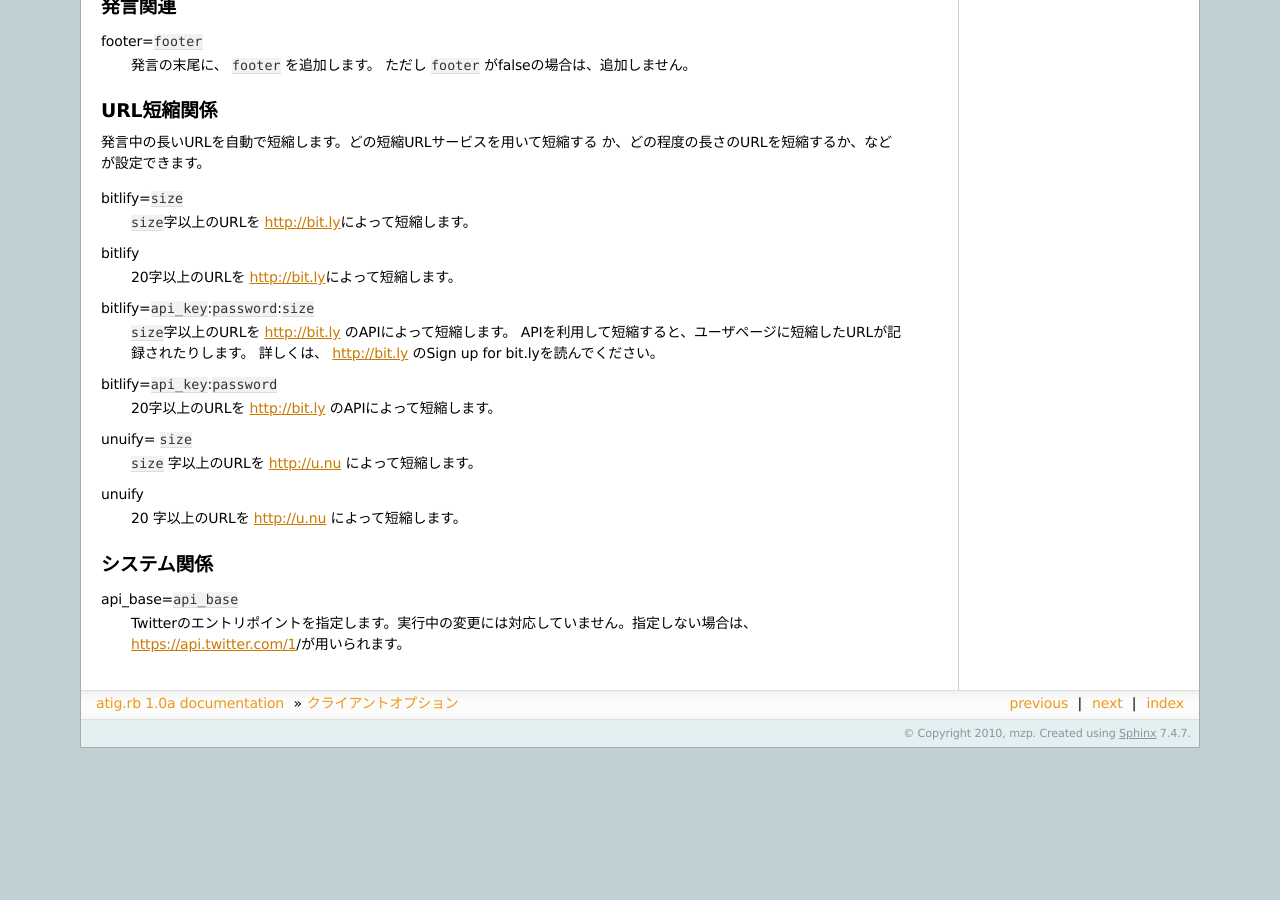
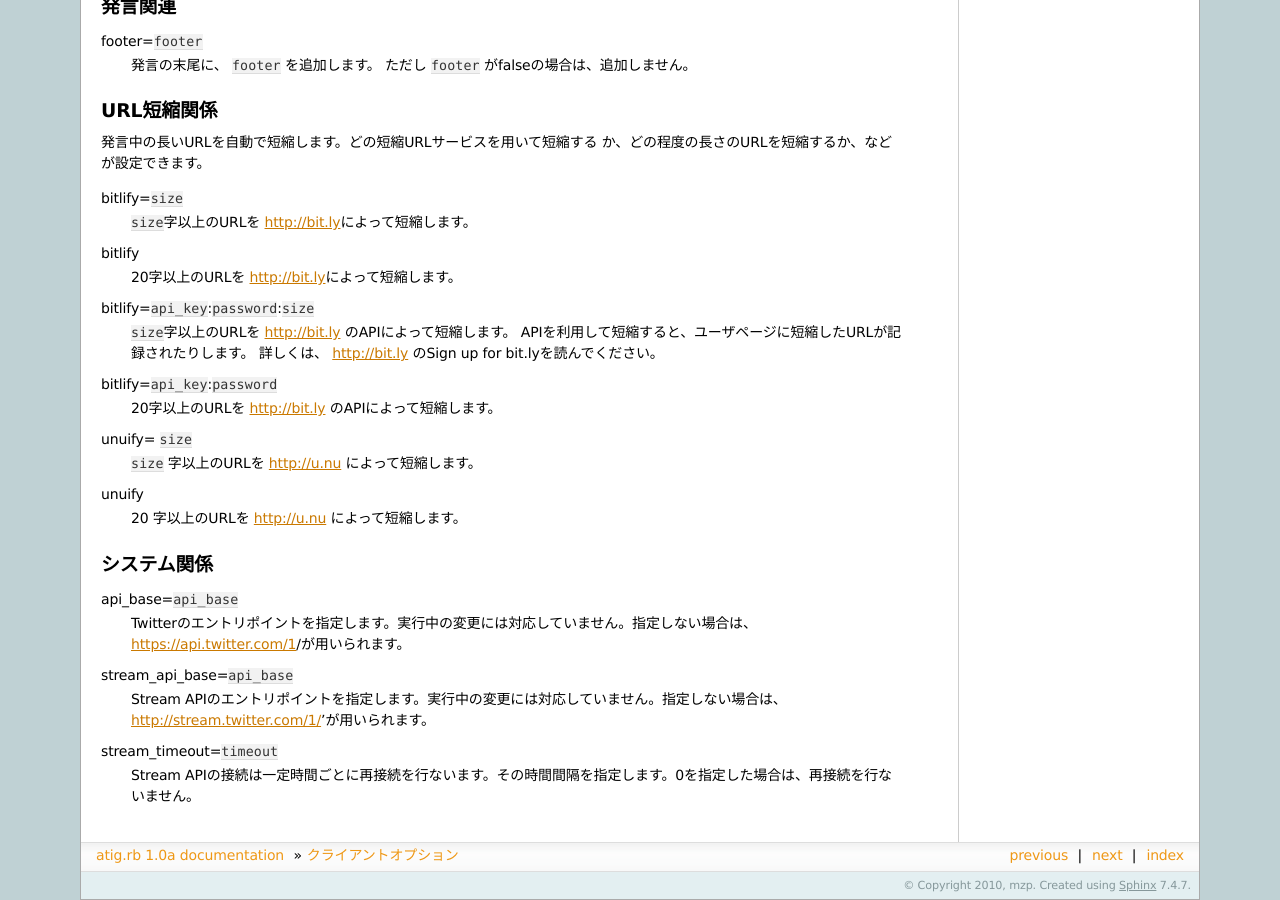
Before and after one commit to atig/atig, a Sphinx documentation site: the page built from docs/options.rst, in a window 1280 px wide and 900 px high, scrolled down 648 px. Built offline with Sphinx 7.4.7, drawn with Linux system fonts in a browser that asks for light colours; before the commit the page ends 1396 px from its top, so only the background shows below that.

Commit message:
add manual

```diff
--- a/docs/options.rst
+++ b/docs/options.rst
@@ -62,3 +62,7 @@ unuify
 ------------------------------
 api_base=\ ``api_base``
   Twitterのエントリポイントを指定します。実行中の変更には対応していません。指定しない場合は、https://api.twitter.com/1/が用いられます。
+stream_api_base=\ ``api_base``
+  Stream APIのエントリポイントを指定します。実行中の変更には対応していません。指定しない場合は、http://stream.twitter.com/1/'が用いられます。
+stream_timeout=\ ``timeout``
+  Stream APIの接続は一定時間ごとに再接続を行ないます。その時間間隔を指定します。0を指定した場合は、再接続を行ないません。
```
